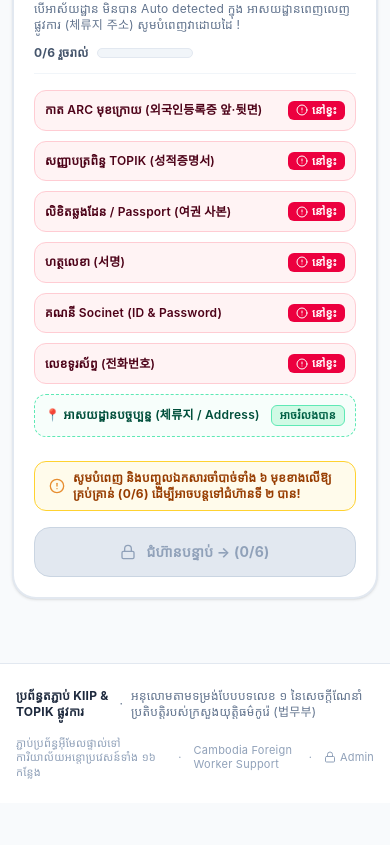
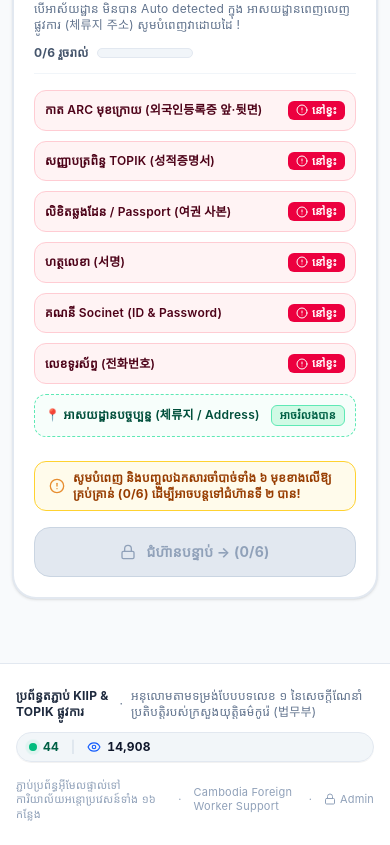
Before and after one commit to Zeegalean/Topik-kiip1, a React (Vite) app: page / in a window 390 px wide. Shown: the part 3958-4803 px from the top of the page. Before the commit the page ends 4761 px from the top, so only its background shows below. Built offline with nearby package versions, Linux system fonts and the light colour scheme; a web font is replaced by a local one.

Commit message:
feat: add visitor statistics counter to footer
Integrated the VisitorStatsCounter component into the application footer to track and display total visits and real-time active users.

```diff
--- a/src/App.tsx
+++ b/src/App.tsx
@@ -19,6 +19,7 @@ import { PaymentModal } from './components/PaymentModal';
 import { SocinetNoticeModal } from './components/SocinetNoticeModal';
 import { LanguageSelectorModal } from './components/LanguageSelectorModal';
 import { AdminAuthModal } from './components/AdminAuthModal';
+import { VisitorStatsCounter } from './components/VisitorStatsCounter';
 import { getTranslation } from './utils/translations';
 import { saveFormDraft, isFormDataWorthSaving } from './utils/draftStorage';
 import {
@@ -478,6 +479,7 @@ export default function App() {
       {/* Footer */}
       <footer className="bg-white/90 backdrop-blur-xs border-t border-slate-200 py-6 text-xs text-slate-500 relative z-10 no-print">
         <div className="max-w-7xl mx-auto px-4 sm:px-6 lg:px-8 flex flex-col sm:flex-row items-center justify-between gap-4">
+          <div className="flex flex-col sm:flex-row sm:items-center gap-3">
             <div className="flex items-center gap-2">
               <span className="font-bold text-slate-800">
                 {t.footerTitle}
@@ -486,6 +488,8 @@ export default function App() {
               <span>
                 {t.footerSubtitle}
               </span>
+            </div>
+            <VisitorStatsCounter lang={lang} />
           </div>
           <div className="flex items-center gap-3 text-slate-400 text-[11px]">
             <span>{t.footerIntegration}</span>
--- /dev/null
+++ b/src/components/VisitorStatsCounter.tsx
@@ -0,0 +1,84 @@
+import React, { useState, useEffect } from 'react';
+import { Users, Eye, Activity } from 'lucide-react';
+import { Language } from '../types';
+
+interface VisitorStatsCounterProps {
+  lang?: Language;
+}
+
+export const VisitorStatsCounter: React.FC<VisitorStatsCounterProps> = ({ lang = 'km' }) => {
+  const isKm = lang === 'km';
+  const isKo = lang === 'ko';
+
+  const [totalVisits, setTotalVisits] = useState<number>(() => {
+    try {
+      const saved = localStorage.getItem('kiip_total_visits_v1');
+      if (saved) {
+        return Number(saved);
+      }
+      const initial = 14850 + Math.floor(Math.random() * 200);
+      localStorage.setItem('kiip_total_visits_v1', String(initial));
+      return initial;
+    } catch {
+      return 15024;
+    }
+  });
+
+  const [liveOnline, setLiveOnline] = useState<number>(() => {
+    return 32 + Math.floor(Math.random() * 25);
+  });
+
+  // Simulate live fluctuation of online users every 6 seconds
+  useEffect(() => {
+    const timer = window.setInterval(() => {
+      setLiveOnline((prev) => {
+        const delta = Math.floor(Math.random() * 5) - 2; // -2 to +2
+        const next = prev + delta;
+        return next < 22 ? 24 : next > 85 ? 82 : next;
+      });
+    }, 6000);
+    return () => window.clearInterval(timer);
+  }, []);
+
+  // Increment total visits once per session
+  useEffect(() => {
+    try {
+      const counted = sessionStorage.getItem('kiip_session_counted');
+      if (!counted) {
+        sessionStorage.setItem('kiip_session_counted', 'true');
+        setTotalVisits((prev) => {
+          const next = prev + 1;
+          localStorage.setItem('kiip_total_visits_v1', String(next));
+          return next;
+        });
+      }
+    } catch {}
+  }, []);
+
+  return (
+    <div className="inline-flex items-center gap-3 px-3 py-1.5 bg-slate-100/90 hover:bg-slate-200/80 rounded-full border border-slate-200 text-xs text-slate-700 shadow-2xs transition-all">
+      {/* Live Online Visitors */}
+      <div className="flex items-center gap-1.5" title={isKm ? 'អ្នកកំពុងប្រើប្រាស់ផ្ទាល់ឥឡូវនេះ' : 'Live online visitors now'}>
+        <span className="relative flex h-2 w-2">
+          <span className="animate-ping absolute inline-flex h-full w-full rounded-full bg-emerald-400 opacity-75"></span>
+          <span className="relative inline-flex rounded-full h-2 w-2 bg-emerald-500"></span>
+        </span>
+        <span className="font-bold text-emerald-800 tabular-nums">{liveOnline}</span>
+        <span className="text-[11px] text-slate-500 hidden sm:inline">
+          {isKm ? 'នាក់កំពុងមើល' : isKo ? '명 접속중' : 'online'}
+        </span>
+      </div>
+
+      <span className="text-slate-300">|</span>
+
+      {/* Total Visitors */}
+      <div className="flex items-center gap-1.5" title={isKm ? 'ចំនួនអ្នកចូលទស្សនាសរុប' : 'Total website visits'}>
+        <Eye className="w-3.5 h-3.5 text-blue-600 shrink-0" />
+        <span className="font-bold text-slate-900 tabular-nums">{totalVisits.toLocaleString()}</span>
+        <span className="text-[11px] text-slate-500 hidden sm:inline">
+          {isKm ? 'នាក់ចូលមើលសរុប' : isKo ? '전체 방문자' : 'total views'}
+        </span>
+      </div>
+    </div>
+  );
+};
```
Lines whose indentation alone changed are shown as unchanged.
